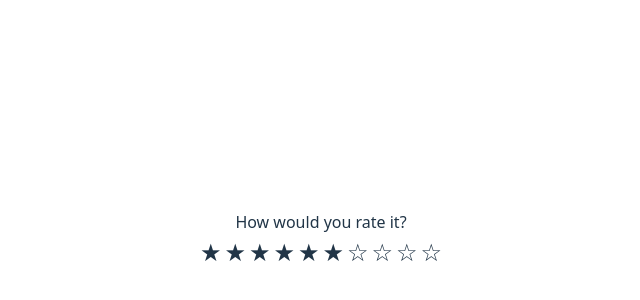
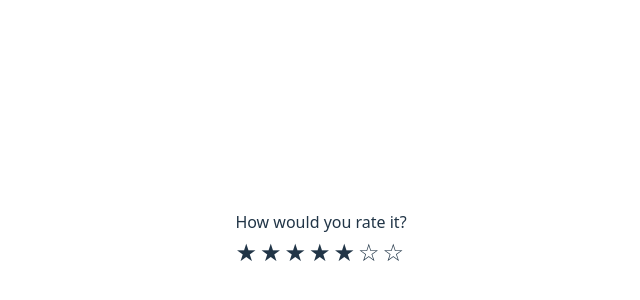
Before and after one commit to b0yu-li/react-practices-2026, a React (Vite) app: page / in a window 1280 px wide. Shown: the part 160-460 px from the top of the page, without its empty margins (319-959 px from the left). Built offline with nearby package versions, Linux system fonts and the light colour scheme.

Commit message:
fix: The "Off-by-One" data trap

```diff
--- a/src/App.tsx
+++ b/src/App.tsx
@@ -7,7 +7,7 @@ function App() {
   return (
     <>
       <StarRating
-        maxStars={10}
+        maxStars={7}
         currentRating={currentRating}
         onChange={(newRating) => {
           setCurrentRating(newRating)
@@ -30,7 +30,7 @@ const StarRating = ({ maxStars = 5, currentRating, onChange }: StarRatingProps)
   };
 
   const stars = [];
-  for (let index = 0; index < maxStars; index++) {
+  for (let index = 1; index <= maxStars; index++) {
     let starSymbol = '☆'
     if (index <= currentRating) {
       starSymbol = '★'
```
